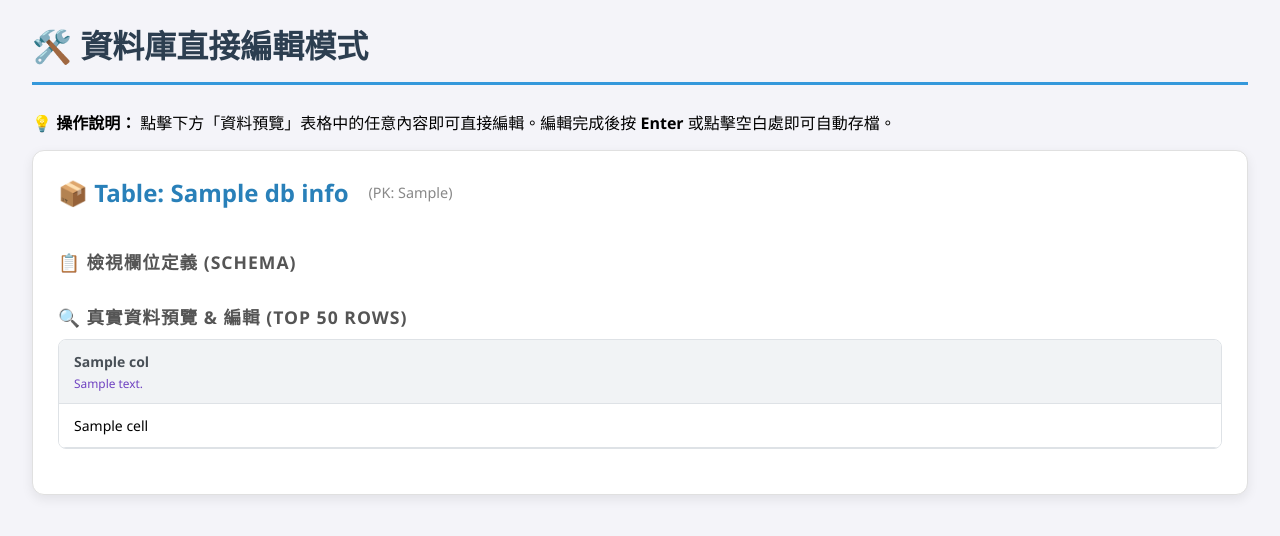
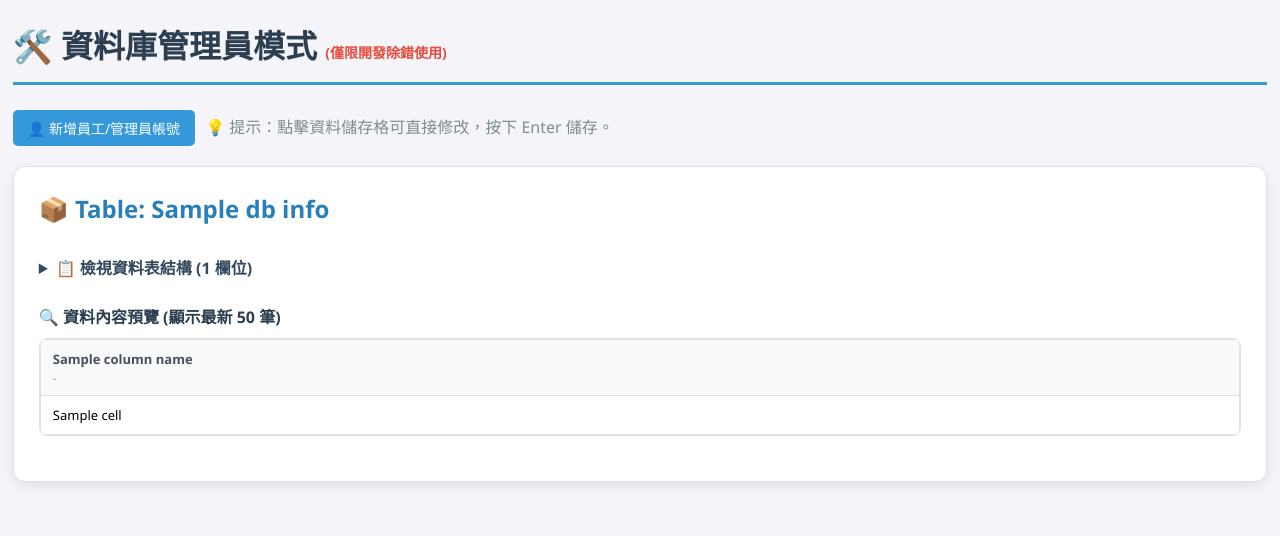
Before and after one commit to try91396-beep/DING-DONG, a Flask app: template templates/try.html in a window 1280 px wide. Shown: the top 536 px of the page. Run offline with Flask 3, Linux system fonts and the light colour scheme; the template is opened without the code that fills it: most values are stand-ins (such as "Sample title", 1, 10 or a date in 2020); some libraries are stand-ins or nearby versions.

Commit message:
Update try.html
新增"新增帳號按鈕"

```diff
--- a/templates/try.html
+++ b/templates/try.html
@@ -4,103 +4,86 @@
 
 {% block styles %}
 <style>
-    .container { max-width: 95%; margin: 20px auto; }
+    .container { max-width: 98%; margin: 20px auto; font-family: 'Segoe UI', Tahoma, Geneva, Verdana, sans-serif; }
 
     /* 卡片樣式 */
     .card { background: white; padding: 25px; margin-bottom: 30px; border-radius: 12px; box-shadow: 0 4px 12px rgba(0,0,0,0.08); border: 1px solid #e0e0e0; }
 
-    h1 { color: #2c3e50; border-bottom: 3px solid #3498db; padding-bottom: 15px; margin-bottom: 25px; }
+    h1 { color: #2c3e50; border-bottom: 3px solid #3498db; padding-bottom: 15px; margin-bottom: 25px; display: flex; justify-content: space-between; align-items: center; }
+    .user-info { font-size: 0.5em; background: #ecf0f1; padding: 5px 15px; border-radius: 20px; color: #7f8c8d; }
     h2 { color: #2980b9; margin-top: 0; display: flex; align-items: center; gap: 10px; }
 
     /* 表格樣式 */
-    table { width: 100%; border-collapse: separate; border-spacing: 0; margin-bottom: 20px; font-size: 14px; border: 1px solid #dee2e6; border-radius: 8px; overflow: hidden; }
-    th, td { border-bottom: 1px solid #dee2e6; padding: 12px 15px; text-align: left; vertical-align: top; }
-    th { background-color: #f1f3f5; font-weight: 700; color: #495057; border-right: 1px solid #dee2e6; position: sticky; top: 0; z-index: 10; }
-    td { border-right: 1px solid #dee2e6; }
-    th:last-child, td:last-child { border-right: none; }
+    .table-wrapper { overflow-x: auto; margin-bottom: 20px; border-radius: 8px; border: 1px solid #dee2e6; }
+    table { width: 100%; border-collapse: collapse; font-size: 13px; min-width: 1000px; }
+    th, td { border: 1px solid #dee2e6; padding: 10px 12px; text-align: left; vertical-align: middle; }
 
-    /* 標籤與文字 */
-    .badge { display: inline-block; padding: 4px 8px; border-radius: 6px; font-size: 12px; font-weight: 600; color: white; letter-spacing: 0.5px; }
+    /* 表頭與定義區 */
+    th { background-color: #f8f9fa; font-weight: 700; color: #495057; position: sticky; top: 0; z-index: 10; }
+    .col-name { font-size: 1.1em; color: #2c3e50; font-weight: bold; }
+    .badge { display: inline-block; padding: 3px 7px; border-radius: 4px; font-size: 11px; font-weight: 600; color: white; margin-right: 5px; }
     .badge-type { background-color: #17a2b8; }
     .badge-pk { background-color: #e74c3c; }
 
-    .col-name { font-size: 1.1em; color: #2c3e50; font-weight: bold; }
-    .section-title { font-weight: 800; margin: 20px 0 10px; color: #555; font-size: 1.1em; text-transform: uppercase; letter-spacing: 1px; }
-    .empty-data { padding: 20px; text-align: center; color: #888; background: #f8f9fa; border-radius: 8px; border: 1px dashed #ced4da; }
+    /* 編輯功能樣式 */
+    td.editable { cursor: cell; transition: background 0.2s; background-color: #ffffff; }
+    td.editable:hover { background-color: #fffde7; outline: 1px solid #f1c40f; }
+    td.editable:focus { background-color: #fff; outline: 2px solid #3498db; z-index: 5; position: relative; }
 
-    /* --- 編輯功能專用樣式 --- */
+    /* 主鍵不可編輯 */
+    td.pk-cell { background-color: #f1f3f5; color: #95a5a6; font-weight: bold; cursor: not-allowed; }
 
-    /* 可編輯的儲存格 */
-    td.editable {
-        cursor: text;
-        transition: all 0.2s;
-        background-color: #fff;
-    }
-    td.editable:hover {
-        background-color: #fff3cd; /* 黃色高亮提示可編輯 */
-        box-shadow: inset 0 0 0 1px #ffc107;
-    }
-    td.editable:focus {
-        background-color: #fff;
-        outline: 2px solid #3498db;
-        padding: 10px 13px; /* 微調以防止跳動 */
-        z-index: 2;
-        position: relative;
-    }
-
-    /* 主鍵鎖定樣式 */
-    td.pk-cell {
-        background-color: #e9ecef;
-        color: #6c757d;
-        font-weight: bold;
-        cursor: not-allowed;
-        user-select: all; /* 方便複製 ID */
-    }
-
-    /* 資料預覽限制 */
-    .data-preview td { max-width: 300px; white-space: nowrap; overflow: hidden; text-overflow: ellipsis; }
-    .data-preview td:focus { white-space: normal; overflow: visible; max-width: none; } /* 編輯時展開 */
-    .data-preview th small { display: block; color: #6f42c1; font-weight: normal; margin-top: 4px; font-size: 0.85em; }
+    /* 欄位說明小字 */
+    th small { display: block; color: #6f42c1; font-weight: normal; margin-top: 3px; font-size: 0.8em; opacity: 0.8; }
 
     /* 狀態 Toast */
     #toast {
-        position: fixed; bottom: 30px; right: 30px;
-        padding: 15px 25px; border-radius: 8px;
-        color: white; font-weight: bold;
-        box-shadow: 0 4px 15px rgba(0,0,0,0.2);
-        display: none; z-index: 9999;
-        animation: slideIn 0.3s ease-out;
+        position: fixed; bottom: 30px; left: 50%; transform: translateX(-50%);
+        padding: 12px 25px; border-radius: 50px;
+        color: white; font-weight: bold; font-size: 14px;
+        box-shadow: 0 5px 20px rgba(0,0,0,0.3);
+        display: none; z-index: 10000;
     }
-    .toast-success { background-color: #28a745; }
-    .toast-error { background-color: #dc3545; }
-    .toast-loading { background-color: #17a2b8; }
+    .toast-success { background-color: #27ae60; }
+    .toast-error { background-color: #c0392b; }
+    .toast-loading { background-color: #2980b9; }
 
-    @keyframes slideIn {
-        from { transform: translateY(100%); opacity: 0; }
-        to { transform: translateY(0); opacity: 1; }
-    }
+    .btn-action { background: #3498db; color: white; padding: 8px 15px; border-radius: 5px; text-decoration: none; font-size: 14px; transition: 0.3s; }
+    .btn-action:hover { background: #2980b9; }
+
+    summary { font-weight: bold; color: #34495e; cursor: pointer; padding: 10px 0; }
 </style>
 {% endblock %}
 
 {% block content %}
 <div class="container">
-    <h1>🛠️ 資料庫直接編輯模式</h1>
-    <p>💡 <strong>操作說明：</strong> 點擊下方「資料預覽」表格中的任意內容即可直接編輯。編輯完成後按 <strong>Enter</strong> 或點擊空白處即可自動存檔。</p>
+    <h1>
+        <div>🛠️ 資料庫管理員模式 <span style="font-size: 14px; color: #e74c3c;">(僅限開發除錯使用)</span></div>
+        {% if current_user %}
+        <div class="user-info">當前管理員: {{ current_user }} | <a href="/try/logout" style="color: #c0392b;">登出</a></div>
+        {% endif %}
+    </h1>
+
+    <div style="margin-bottom: 20px; display: flex; gap: 10px;">
+        <a href="/try/add_user" class="btn-action">👤 新增員工/管理員帳號</a>
+        <p style="margin: 0; line-height: 35px; color: #7f8c8d;">💡 提示：點擊資料儲存格可直接修改，按下 Enter 儲存。</p>
+    </div>
 
     {% for table_name, info in db_info.items() %}
     <div class="card">
-        <h2>📦 Table: {{ table_name }} <span style="font-size:0.6em; color:#888; margin-left:10px; font-weight:normal;">(PK: {{ info.pk_col }})</span></h2>
+        <h2>📦 Table: {{ table_name }}</h2>
 
         <details>
-            <summary class="section-title" style="cursor: pointer; display: inline-block;">📋 檢視欄位定義 (Schema)</summary>
+            <summary>📋 檢視資料表結構 ({{ info.schema|length }} 欄位)</summary>
+            <div class="table-wrapper">
                 <table>
                     <thead>
                         <tr>
                             <th style="width: 50px;">#</th>
-                        <th style="width: 200px;">欄位名稱</th>
-                        <th>中文說明</th>
-                        <th>型態</th>
-                        <th>Null?</th>
+                            <th>欄位名稱</th>
+                            <th>中文定義 (來自對照表)</th>
+                            <th>資料型態</th>
+                            <th>允許 Null</th>
                             <th>預設值</th>
                         </tr>
                     </thead>
@@ -109,33 +92,34 @@
                         <tr>
                             <td>{{ loop.index }}</td>
                             <td>
-                            <div class="col-name">{{ col.name }}</div>
+                                <span class="col-name">{{ col.name }}</span>
                                 {% if col.name == info.pk_col %}<span class="badge badge-pk">PK</span>{% endif %}
                             </td>
                             <td><span style="color: #2c3e50;">{{ col.desc }}</span></td>
                             <td><span class="badge badge-type">{{ col.type }}</span></td>
-                        <td>
-                            {% if col.nullable == 'YES' %}<span style="color:#28a745;">✔</span>{% else %}<span style="color:#dc3545;">✖</span>{% endif %}
-                        </td>
+                            <td>{% if col.nullable == 'YES' %}<span style="color:#27ae60;">✔</span>{% else %}<span style="color:#c0392b;">✖</span>{% endif %}</td>
                             <td><code>{{ col.default or '-' }}</code></td>
                         </tr>
                         {% endfor %}
                     </tbody>
                 </table>
+            </div>
         </details>
 
-        <div class="section-title" style="margin-top: 20px;">🔍 真實資料預覽 & 編輯 (Top 50 Rows)</div>
-        <div style="overflow-x: auto;">
+        <div style="margin: 15px 0 10px; font-weight: bold; color: #2c3e50;">🔍 資料內容預覽 (顯示最新 50 筆)</div>
+        <div class="table-wrapper">
             {% if info.data %}
-            <table class="data-preview"
+            <table class="data-preview-table"
                    data-table-name="{{ table_name }}"
                    data-pk-name="{{ info.pk_col }}">
                 <thead>
                     <tr>
-                        {% for col in info.schema %}
+                        {% for col_name in info.column_names %}
                         <th>
-                            {{ col.name }}
-                            <small>{{ col.desc }}</small>
+                            {{ col_name }}
+                            {% set col_desc = '-' %}
+                            {% for s in info.schema %}{% if s.name == col_name %}{% set col_desc = s.desc %}{% endif %}{% endfor %}
+                            <small>{{ col_desc }}</small>
                         </th>
                         {% endfor %}
                     </tr>
@@ -144,20 +128,17 @@
                     {% for row in info.data %}
                     <tr>
                         {% for cell in row %}
-                            {% set col_name = info.schema[loop.index0].name %}
+                            {% set current_col = info.column_names[loop.index0] %}
 
-                            {% if col_name == info.pk_col %}
-                                <td class="pk-cell"
-                                    data-col-name="{{ col_name }}"
-                                    title="主鍵無法修改">
-                                    {{ cell }}
-                                </td>
+                            {% if current_col == info.pk_col %}
+                                <td class="pk-cell" data-col-name="{{ current_col }}">{{ cell }}</td>
                             {% else %}
                                 <td class="editable"
                                     contenteditable="true"
-                                    data-col-name="{{ col_name }}"
-                                    onblur="saveData(this)"
-                                    onkeydown="handleEnter(event, this)">
+                                    data-col-name="{{ current_col }}"
+                                    onfocus="recordOldValue(this)"
+                                    onblur="submitUpdate(this)"
+                                    onkeydown="checkKey(event, this)">
                                     {{ cell if cell is not none else '' }}
                                 </td>
                             {% endif %}
@@ -167,59 +148,46 @@
                 </tbody>
             </table>
             {% else %}
-            <div class="empty-data">📭 此資料表目前沒有任何資料。</div>
+            <div style="padding: 20px; text-align: center; color: #bdc3c7;">此資料表目前尚無資料</div>
             {% endif %}
         </div>
     </div>
     {% endfor %}
 </div>
 
-<div id="toast">儲存中...</div>
+<div id="toast"></div>
 {% endblock %}
 
 {% block scripts %}
 <script>
-    // 記錄編輯前的內容，若沒變更就不發送請求
-    let originalContent = "";
+    let oldValue = "";
 
-    // 💡 修正：使用 event delegation，這樣才抓得到所有表格內的 editable 儲存格
-    document.addEventListener('focus', function(e) {
-        if (e.target && e.target.classList.contains('editable')) {
-            originalContent = e.target.innerText;
+    function recordOldValue(cell) {
+        oldValue = cell.innerText.trim();
     }
-    }, true);
 
-    // 按下 Enter 時觸發儲存 (防止換行)
-    function handleEnter(e, cell) {
+    function checkKey(e, cell) {
         if (e.key === 'Enter') {
             e.preventDefault();
-            cell.blur(); // 觸發 onblur
+            cell.blur(); // 觸發失去焦點事件進行儲存
         }
     }
 
-    // 核心儲存功能
-    function saveData(cell) {
-        const newValue = cell.innerText;
-        if (newValue === originalContent) return; // 內容未變更
+    function submitUpdate(cell) {
+        const newValue = cell.innerText.trim();
+        if (newValue === oldValue) return; // 沒有改變則不動作
 
         const tableEl = cell.closest('table');
-        const rowEl = cell.parentElement;
-
         const tableName = tableEl.dataset.tableName;
         const pkName = tableEl.dataset.pkName;
         const colName = cell.dataset.colName;
 
-        // 找出同一列中的 PK 值
-        const pkCell = rowEl.querySelector(`td[data-col-name="${pkName}"]`);
-
-        if (!pkCell) {
-            showToast('❌ 錯誤：找不到主鍵欄位', 'toast-error');
-            return;
-        }
-
+        // 抓取同列的 PK 值
+        const row = cell.parentElement;
+        const pkCell = row.querySelector(`td[data-col-name="${pkName}"]`);
         const pkVal = pkCell.innerText.trim();
 
-        showToast('🔄 儲存中...', 'toast-loading');
+        showToast('🔄 正在同步至雲端...', 'toast-loading');
 
         fetch('/try/update', {
             method: 'POST',
@@ -232,35 +200,34 @@
                 value: newValue
             })
         })
-        .then(response => response.json())
+        .then(res => res.json())
         .then(data => {
             if (data.success) {
-                showToast('✅ 更新成功', 'toast-success');
-                cell.style.backgroundColor = '#d4edda'; // 綠色閃爍
-                setTimeout(() => cell.style.backgroundColor = '', 1000);
-                originalContent = newValue; // 更新暫存
+                showToast('✅ 變更已儲存', 'toast-success');
+                cell.style.background = '#e8f5e9';
+                setTimeout(() => cell.style.background = '', 1000);
+                oldValue = newValue;
             } else {
-                showToast('❌ 更新失敗: ' + data.error, 'toast-error');
-                cell.innerText = originalContent; // 還原數值
+                showToast('❌ 錯誤: ' + data.error, 'toast-error');
+                cell.innerText = oldValue; // 還原
             }
         })
         .catch(err => {
-            console.error(err);
-            showToast('❌ 網路連線錯誤', 'toast-error');
-            cell.innerText = originalContent;
+            showToast('❌ 網路錯誤', 'toast-error');
+            cell.innerText = oldValue;
         });
     }
 
-    function showToast(msg, type) {
+    function showToast(msg, className) {
         const toast = document.getElementById('toast');
         toast.innerText = msg;
-        toast.className = type;
+        toast.className = className;
         toast.style.display = 'block';
 
-        if (type !== 'toast-loading') {
+        if (className !== 'toast-loading') {
             setTimeout(() => {
                 toast.style.display = 'none';
-            }, 2000);
+            }, 2500);
         }
     }
 </script>
```
Lines whose indentation alone changed are shown as unchanged.
